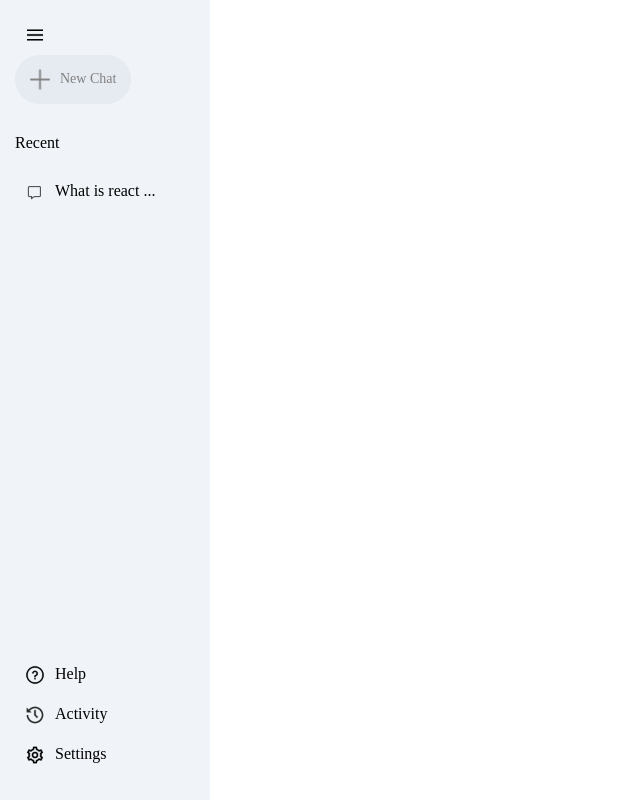
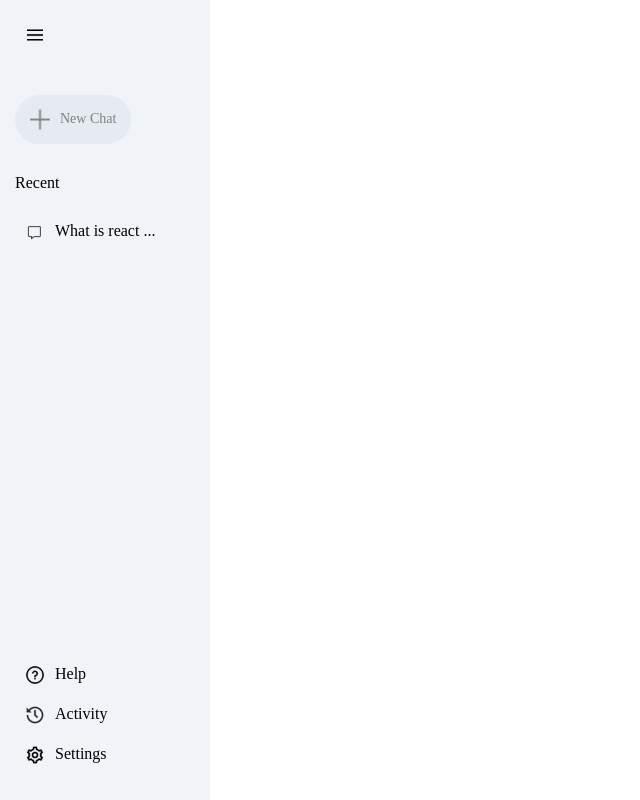
Before and after one commit to Riany-rin/Gemini-Clone, a React (Vite) app: page / in a window 1280 px wide. Shown: the whole page, without its empty margins (0-640 px from the left). Built offline with nearby package versions, Linux system fonts and the light colour scheme.

Commit message:
sidebar styling

```diff
--- a/src/components/Sidebar/Sidebar.css
+++ b/src/components/Sidebar/Sidebar.css
@@ -18,7 +18,7 @@
 }
 
 .sidebar .new-chat{
-    margin-top: 10px;
+    margin-top: 50px;
     display: inline-flex;
     align-items: center;
     gap: 10px;
@@ -57,5 +57,9 @@
 .sidebar .bottom{
     display: flex;
     flex-direction: column;
+}
 
+.sidebar .bottom-item{
+    padding-right: 10px;
+    cursor: pointer;
 }
```
